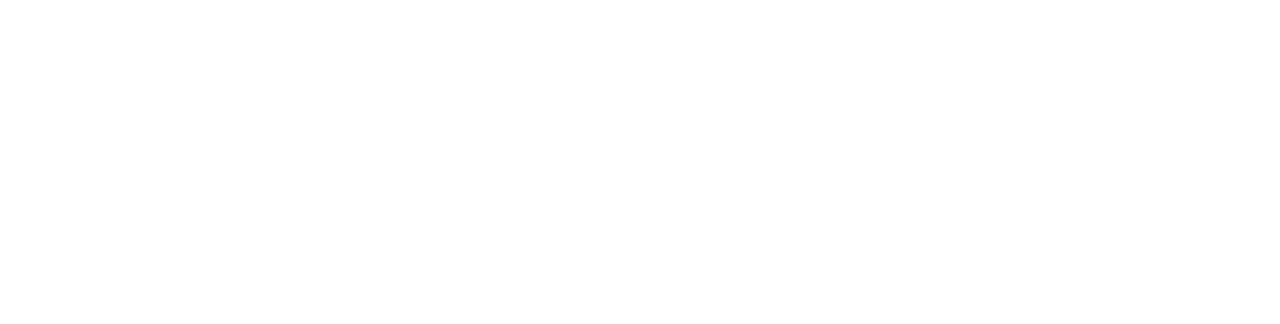
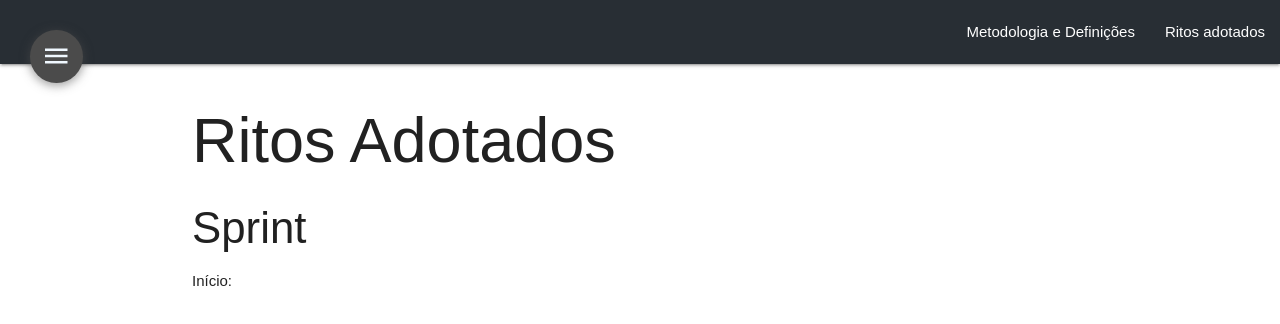
Before and after one commit to DesenhoSoftware-2018-2/wiki, a React (Create React App) app: page /wiki/ritosAdotados in a window 1280 px wide. Shown: the top 324 px of the page. Built offline with nearby package versions, Linux system fonts and the light colour scheme.

Commit message:
#6 Add rites doc to pages Co-authored-by: Isaque Alves <isaquealvesdl@gmail.com> Co-authored-by: João Vitor Ramos de Souza <joaovytor0@gmail.com>

```diff
--- a/src/components/contents/dinamica02/dinamica02.js
+++ b/src/components/contents/dinamica02/dinamica02.js
@@ -5,7 +5,8 @@ import Sidenav from "../../structures/sidenav";
 class Dinamica02 extends Component {
   render() {
     const artefatos = [
-      { pathname: "/metodologiaDefinicoes", link: "Metodologia e Definições" }
+      { pathname: "/metodologiaDefinicoes", link: "Metodologia e Definições" },
+      { pathname: "/ritosAdotados", link: "Ritos adotados" }
     ];
 
     return (
--- /dev/null
+++ b/src/components/contents/dinamica02/ritosAdotados.js
@@ -0,0 +1,16 @@
+import React, { Component } from "react";
+import Dinamica01 from './dinamica02';
+import Markdown from '../../structures/dynamicsComponents/markdown';
+
+class RitosAdotados extends Component {
+  render() {
+    return (
+      <div>
+        <Dinamica01 />
+        <div className="container">
+          <Markdown file="dinamica02/ritosAdotados" />
+        </div>
+      </div>
+    );
+  }
+} export default RitosAdotados;
--- a/src/components/structures/sidenav.js
+++ b/src/components/structures/sidenav.js
@@ -36,7 +36,8 @@ class Sidenav extends Component {
       },
       { dynamic: "Dinâmica II",
         artefacts: [
-          { name: "Metodologia e Definições", link: "/metodologiaDefinicoes" }
+          { name: "Metodologia e Definições", link: "/metodologiaDefinicoes" },
+          { name: "Ritos adotados", link: "/ritosAdotados" }
         ]
       },
       { dynamic: "Dinâmica III", artefacts: [] },
--- a/src/routes/index.js
+++ b/src/routes/index.js
@@ -9,6 +9,7 @@ import GuiaContribuicao from '../components/contents/extras/guiaContribuicao';
 import Reunioes from '../components/contents/extras/reunioes';
 import wh from '../components/contents/dinamica01/5w2h';
 import MetodologiaDefinicoes from '../components/contents/dinamica02/metodologiaDefinicoes';
+import RitosAdotados from '../components/contents/dinamica02/ritosAdotados';
 
 export default () => (
   <BrowserRouter basename="/wiki">
@@ -22,6 +23,7 @@ export default () => (
       <Route path="/guiaContribuicao" exact component={GuiaContribuicao} />
       <Route path="/reunioes" exact component={Reunioes} />
       <Route path="/metodologiaDefinicoes" exact component={MetodologiaDefinicoes} />
+      <Route path="/ritosAdotados" exact component={RitosAdotados} />
     </Switch>
   </BrowserRouter>
 );
```
